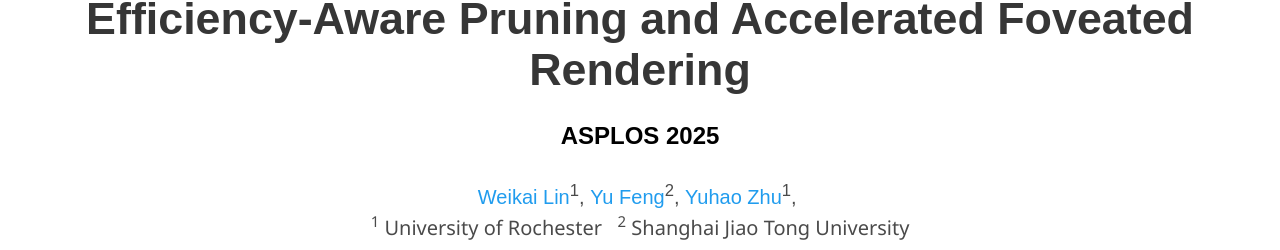
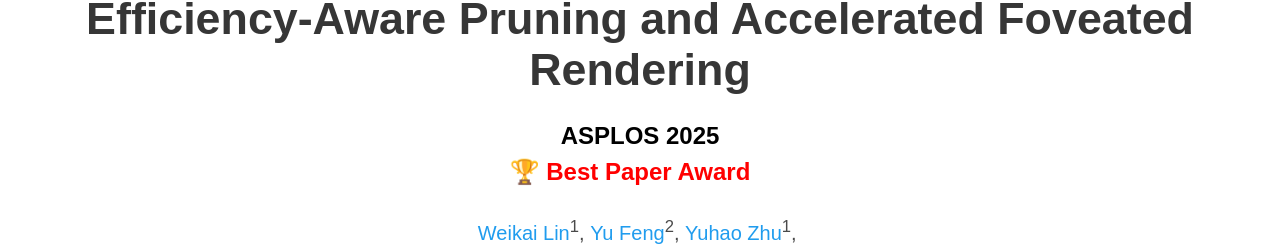
Before and after one commit to linwk20/metasapiens.github.io, a plain HTML site: page index.html in a window 1280 px wide. Shown: the part 105-355 px from the top of the page. Drawn offline with nearby package versions, Linux system fonts and the light colour scheme; some icons are missing; a web font is replaced by a local one.

Commit message:
add best paper award

```diff
--- a/index.html
+++ b/index.html
@@ -66,7 +66,8 @@
                 style="color: #db8215 ;font-weight: bolder;">MetaSapiens:</span> Real-Time Neural Rendering with Efficiency-Aware Pruning and Accelerated Foveated Rendering</h1>
             <div class="is-size-4 publication-authors">
               <span class="univerity-block">
-                <strong style="color: #000000;">ASPLOS 2025</strong>
+                <strong style="color: #000000;">ASPLOS 2025</strong> <br>
+                <strong style="color: #ff0000; margin-left: -20px;">🏆 Best Paper Award</strong>
               </span>
             </div>
             <br>
```
